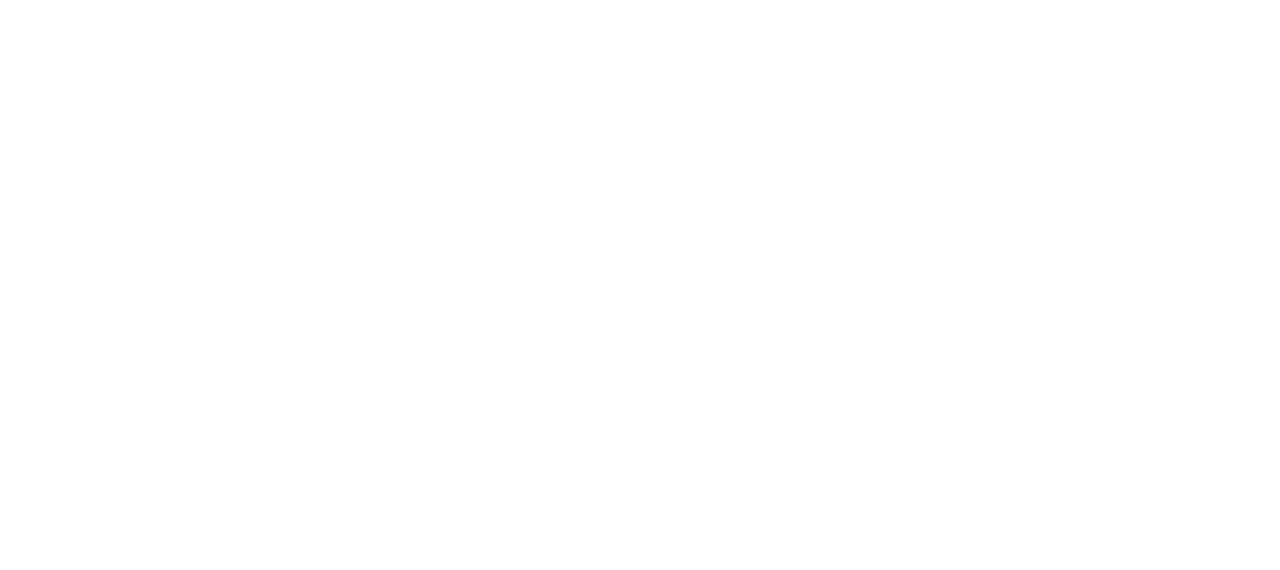
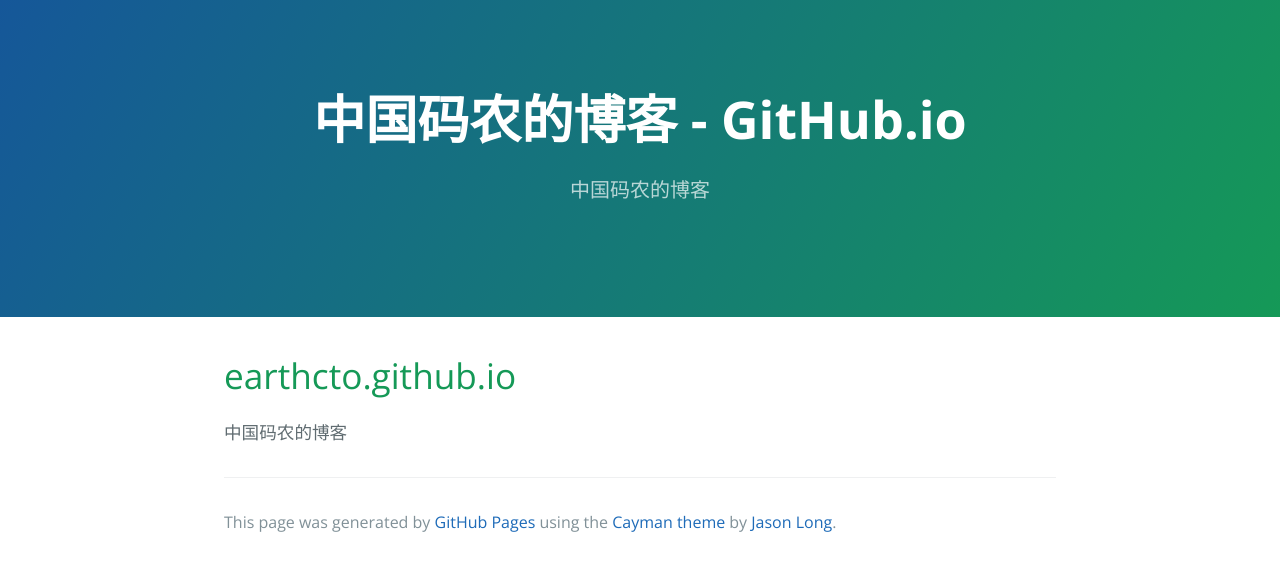
Before and after one commit to earthcto/earthcto.github.io, a plain HTML site: page index.html in a window 1280 px wide. Drawn offline with nearby package versions, Linux system fonts and the light colour scheme.

Commit message:
Replace master branch with page content via GitHub

```diff
--- a/index.html
+++ b/index.html
@@ -1,23 +1,33 @@
 <!DOCTYPE html>
-<html lang="zh-CN">
+<html lang="en-us">
   <head>
     <meta charset="UTF-8">
-    <title>中国码农的博客</title>
+    <title>中国码农的博客 - GitHub.io by earthcto</title>
     <meta name="viewport" content="width=device-width, initial-scale=1">
-    <!-- 新 Bootstrap 核心 CSS 文件 -->
-    <link rel="stylesheet" href="http://cdn.bootcss.com/bootstrap/3.3.0/css/bootstrap.min.css">
+    <link rel="stylesheet" type="text/css" href="stylesheets/normalize.css" media="screen">
+    <link href='https://fonts.googleapis.com/css?family=Open+Sans:400,700' rel='stylesheet' type='text/css'>
+    <link rel="stylesheet" type="text/css" href="stylesheets/stylesheet.css" media="screen">
+    <link rel="stylesheet" type="text/css" href="stylesheets/github-light.css" media="screen">
+  </head>
+  <body>
+    <section class="page-header">
+      <h1 class="project-name">中国码农的博客 - GitHub.io</h1>
+      <h2 class="project-tagline">中国码农的博客</h2>
+    </section>
 
-    <!-- 可选的Bootstrap主题文件（一般不用引入） -->
-    <link rel="stylesheet" href="http://cdn.bootcss.com/bootstrap/3.3.0/css/bootstrap-theme.min.css">
+    <section class="main-content">
+      <h1>
+<a id="earthctogithubio" class="anchor" href="#earthctogithubio" aria-hidden="true"><span aria-hidden="true" class="octicon octicon-link"></span></a>earthcto.github.io</h1>
 
-    <!-- jQuery文件。务必在bootstrap.min.js 之前引入 -->
-    <script src="http://cdn.bootcss.com/jquery/1.11.1/jquery.min.js"></script>
+<p>中国码农的博客</p>
 
-    <!-- 最新的 Bootstrap 核心 JavaScript 文件 -->
-    <script src="http://cdn.bootcss.com/bootstrap/3.3.0/js/bootstrap.min.js"></script>
+      <footer class="site-footer">
 
-  </head>
-<body role="document">
+        <span class="site-footer-credits">This page was generated by <a href="https://pages.github.com">GitHub Pages</a> using the <a href="https://github.com/jasonlong/cayman-theme">Cayman theme</a> by <a href="https://twitter.com/jasonlong">Jason Long</a>.</span>
+      </footer>
+
+    </section>
+
 
   </body>
 </html>
```
